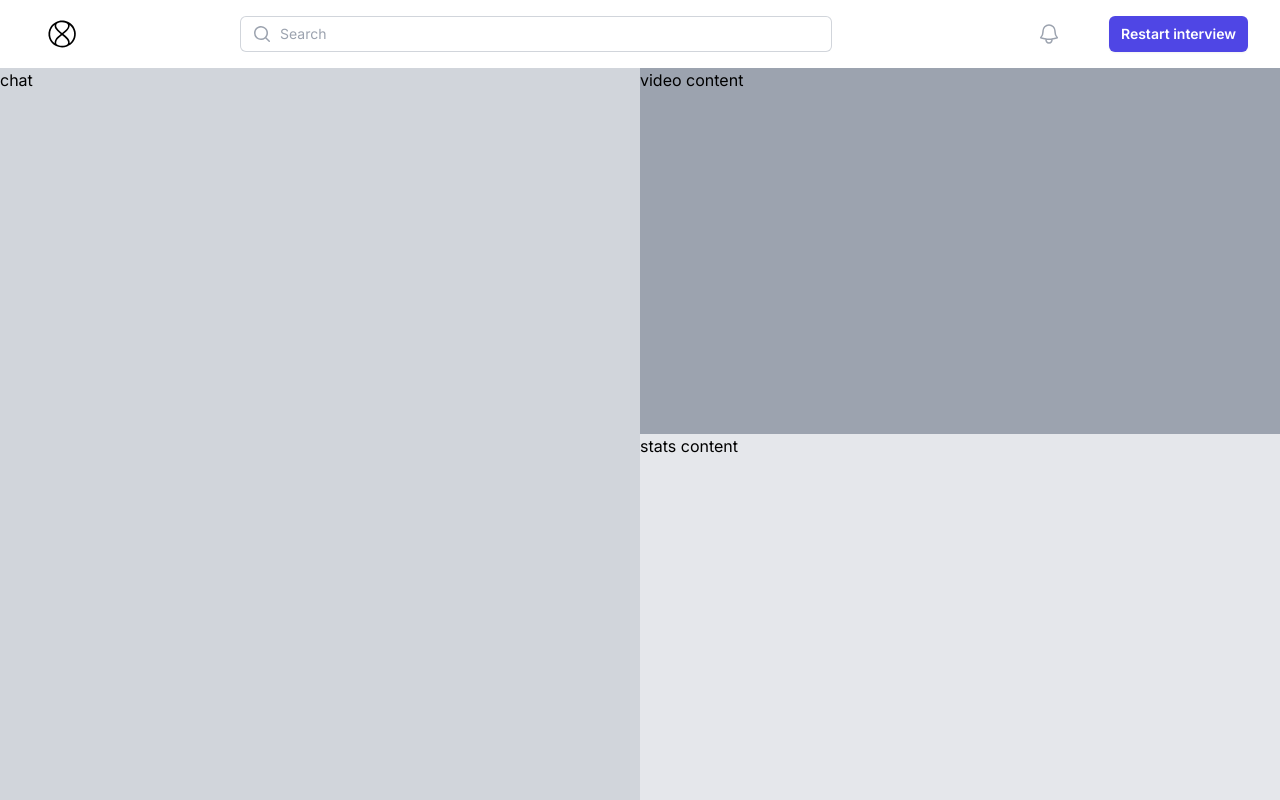
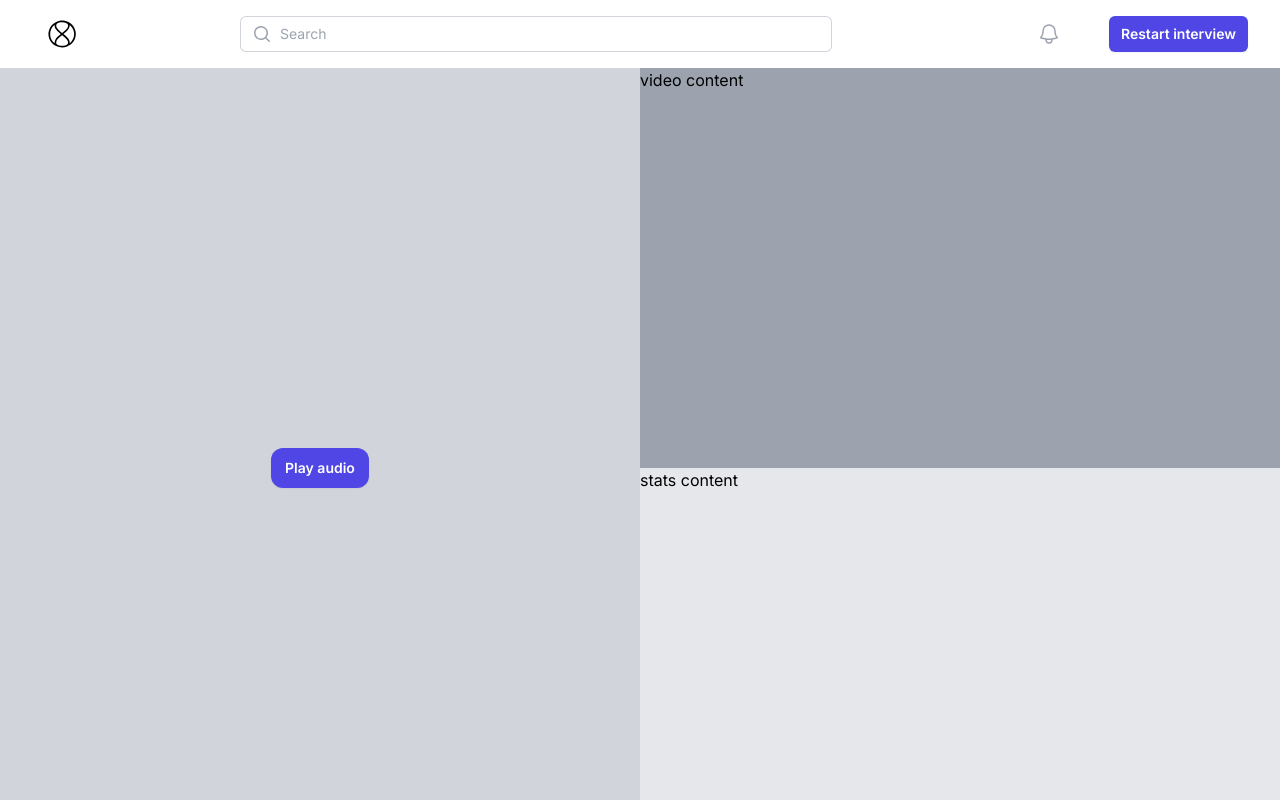
Before and after one commit to DerekHsiehDev/obsidian, a Next.js app: page / in a window 1280 px wide. Built offline with nearby package versions, Linux system fonts and the light colour scheme.

Commit message:
add zustand, add prior store

```diff
--- /dev/null
+++ b/app/components/Button.tsx
@@ -0,0 +1,24 @@
+import React from 'react';
+
+interface ButtonProps {
+  text: string;
+  classNames?: string;
+  icon?: string;
+  iconClasses?: string;
+  onClick?: () => void;
+}
+
+const Button: React.FC<ButtonProps> = ({ text, classNames, icon, iconClasses, onClick }) => {
+    return (
+        <button
+          type="button"
+          onClick={onClick}
+          className={`inline-flex items-center gap-x-2 px-3.5 py-2.5 rounded-xl ${classNames}  text-sm font-semibold text-white shadow-sm hover:bg-indigo-500 focus-visible:outline focus-visible:outline-2 focus-visible:outline-offset-2 focus-visible:outline-indigo-600 transition duration-400 ease-in-out active:scale-95`}
+        >
+          {text}
+          {icon && React.createElement(icon, { className: `-mr-0.5 h-5 w-5 ${iconClasses}`, "aria-hidden": "true" })}
+        </button>
+      );
+}
+
+export default Button;
--- a/app/components/ChatContent.tsx
+++ b/app/components/ChatContent.tsx
@@ -1,8 +1,29 @@
+"use client";
+
+import { CheckCircleIcon } from "@heroicons/react/20/solid";
+import axios from "axios";
+import { useEffect } from "react";
+import Button from "./Button";
+import speechToText from "@/utils/speechClient";
+
+const data = {
+  text: "Hello, my name is Derek, and I'll be conducting your technical interview today. We'll start with a brief overview of your experience and skills, and then proceed to some technical questions related to your field. Please feel free to ask any questions or seek clarifications at any point.",
+};
+
 const ChatContent = () => {
+  const handlePlayAudio = () => {
+    speechToText(data.text);
+  };
 
-    return (
-        <div>chat</div>
-    )
-}
+  return (
+    <div className="flex justify-center items-center h-screen">
+      <Button
+        onClick={handlePlayAudio}
+        text={"Play audio"}
+        classNames="bg-indigo-600 "
+      />
+    </div>
+  );
+};
 
 export default ChatContent;
--- a/app/page.tsx
+++ b/app/page.tsx
@@ -3,7 +3,7 @@ import Navbar from "./components/Navbar";
 
 export default function Home() {
   return (
-    <main className="flex flex-col min-h-screen">
+  <main className="flex flex-col max-h-screen overflow-hidden">
       {/* <nav className="p-4"> */}
         <Navbar />
       {/* </nav> */}
--- a/package.json
+++ b/package.json
@@ -18,7 +18,8 @@
     "next": "14.0.3",
     "openai": "^4.20.0",
     "react": "^18.2.0",
-    "react-dom": "^18.2.0"
+    "react-dom": "^18.2.0",
+    "zustand": "^4.4.6"
   },
   "devDependencies": {
     "@types/node": "^20",
--- /dev/null
+++ b/utils/speechClient.ts
@@ -0,0 +1,32 @@
+"use client"
+
+import { BASE_URL } from "@/lib/constants";
+import axios from "axios";
+
+declare global {
+  interface Window {
+    webkitAudioContext: typeof AudioContext;
+  }
+}
+
+const globalAudioContext = new (window.AudioContext || window.webkitAudioContext)();
+
+const speechToText = async (text: string) => {
+  const data = { text };
+
+  try {
+    const response = await axios.post(BASE_URL + "/api/speech", data, {
+      responseType: "arraybuffer",
+    });
+
+    const buffer = await globalAudioContext.decodeAudioData(response.data);
+    const source = globalAudioContext.createBufferSource();
+    source.buffer = buffer;
+    source.connect(globalAudioContext.destination);
+    source.start(0);
+  } catch (error) {
+    console.error(error);
+  }
+};
+
+export default speechToText;
```
Also changed, not shown: stores/priorStore.ts (added, +13 -0 lines), 1 other file (tests, documents, lock files or other folders).
